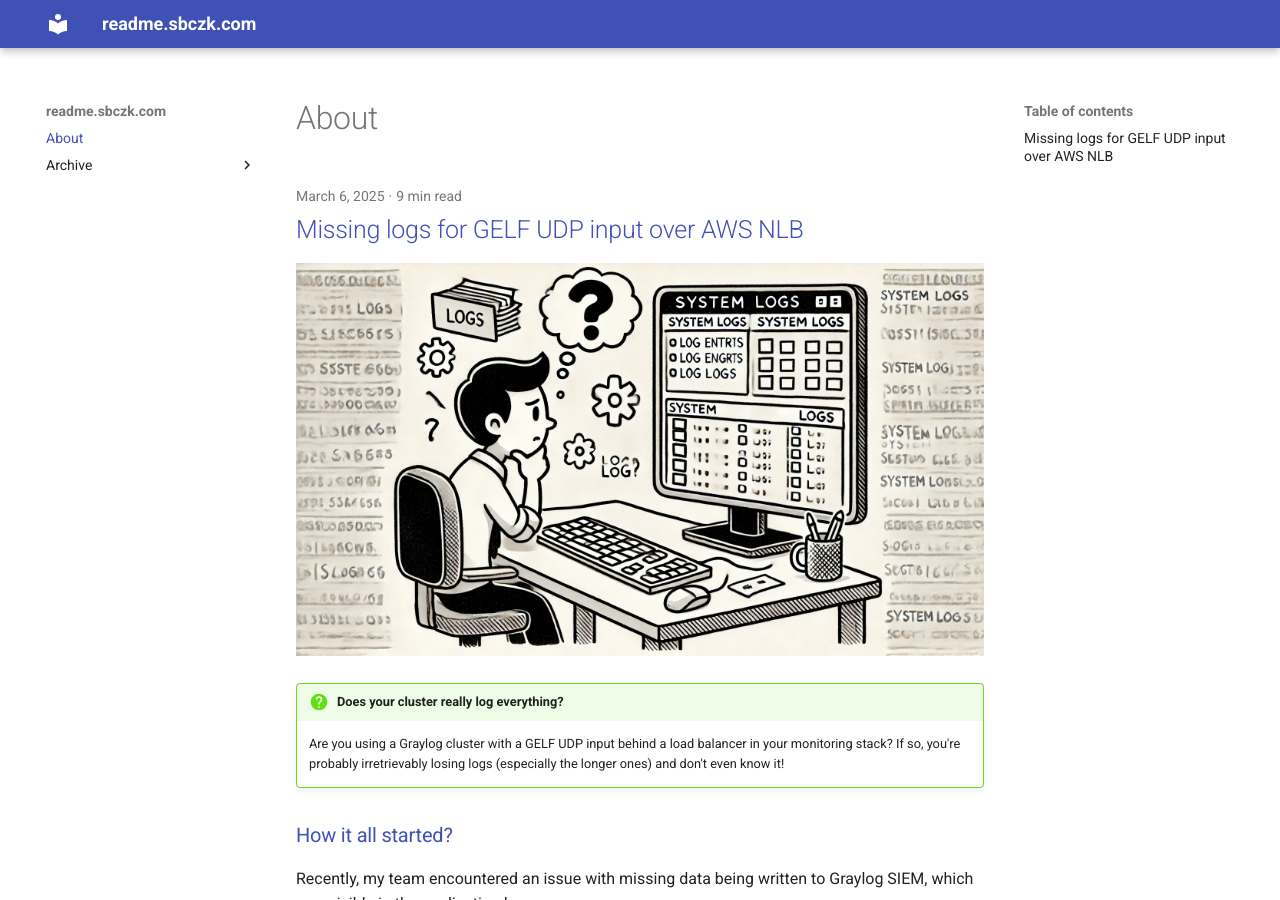
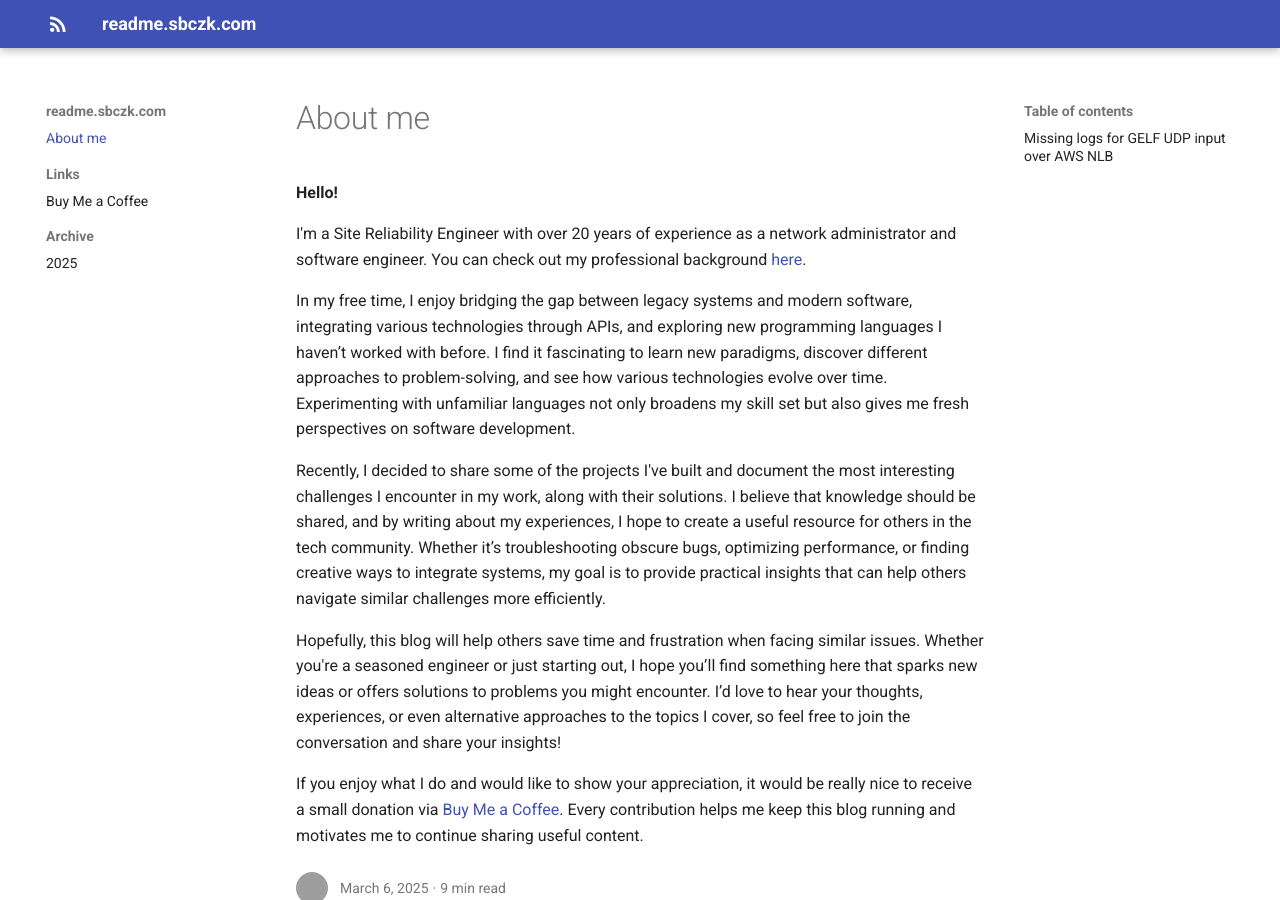
Before and after one commit to tomsobpl/tomsobpl.github.io, an MkDocs documentation site: the page built from docs/index.md, in a window 1280 px wide and 900 px high. Built offline with MkDocs 1.6.1 and Material for MkDocs 9.7.7, drawn with Linux system fonts in a browser that asks for light colours; some of the changed text lies outside the part shown; grey boxes are pictures that could not be loaded.

Commit message:
chore: configuration updates and about me added

```diff
--- a/docs/index.md
+++ b/docs/index.md
@@ -1 +1,13 @@
-# About
+# About me
+
+**Hello!**
+
+I'm a Site Reliability Engineer with over 20 years of experience as a network administrator and software engineer. You can check out my professional background [here](https://www.linkedin.com/in/tomaszsobczak/){target="_blank"}.
+
+In my free time, I enjoy bridging the gap between legacy systems and modern software, integrating various technologies through APIs, and exploring new programming languages I haven’t worked with before. I find it fascinating to learn new paradigms, discover different approaches to problem-solving, and see how various technologies evolve over time. Experimenting with unfamiliar languages not only broadens my skill set but also gives me fresh perspectives on software development.
+
+Recently, I decided to share some of the projects I've built and document the most interesting challenges I encounter in my work, along with their solutions. I believe that knowledge should be shared, and by writing about my experiences, I hope to create a useful resource for others in the tech community. Whether it’s troubleshooting obscure bugs, optimizing performance, or finding creative ways to integrate systems, my goal is to provide practical insights that can help others navigate similar challenges more efficiently.
+
+Hopefully, this blog will help others save time and frustration when facing similar issues. Whether you're a seasoned engineer or just starting out, I hope you’ll find something here that sparks new ideas or offers solutions to problems you might encounter. I’d love to hear your thoughts, experiences, or even alternative approaches to the topics I cover, so feel free to join the conversation and share your insights!
+
+If you enjoy what I do and would like to show your appreciation, it would be really nice to receive a small donation via [Buy Me a Coffee](https://buymeacoffee.com/tomsobpl){target="_blank"}. Every contribution helps me keep this blog running and motivates me to continue sharing useful content.
--- a/docs/posts/2023/03/missing-logs-for-gelf-udp-input-over-aws-nlb.md
+++ b/docs/posts/2023/03/missing-logs-for-gelf-udp-input-over-aws-nlb.md
@@ -1,4 +1,6 @@
 ---
+authors:
+- me
 date:
     created: 2025-03-06
 tags:
--- a/mkdocs.yml
+++ b/mkdocs.yml
@@ -1,10 +1,16 @@
 site_name: readme.sbczk.com
 site_url: https://readme.sbczk.com
 
-theme:
-  name: material
-  features:
-    - content.code.copy
+copyright: Copyright &copy; 2025 Tomasz Sobczak
+
+extra:
+  social:
+    - icon: fontawesome/brands/github
+      link: https://github.com/tomsobpl
+    - icon: fontawesome/brands/linkedin
+      link: https://www.linkedin.com/in/tomaszsobczak/
+    - icon: fontawesome/brands/x-twitter
+      link: https://x.com/tomsobpl
 
 markdown_extensions:
   - admonition
@@ -17,6 +23,11 @@
   - pymdownx.snippets
   - pymdownx.superfences
 
+nav:
+  - Home: index.md
+  - Links:
+    - Buy Me a Coffee: https://buymeacoffee.com/tomsobpl
+
 plugins:
   - blog:
       blog_dir: .
@@ -24,3 +35,14 @@
       post_url_date_format: "yyyy/MM"
   - meta
   - tags
+
+theme:
+  features:
+    - content.code.copy
+    - navigation.indexes
+    - navigation.sections
+    - navigation.top
+  icon:
+    logo: material/rss
+  language: en
+  name: material
```
Also changed, not shown: docs/.authors.yml (added, +7 -0 lines).
